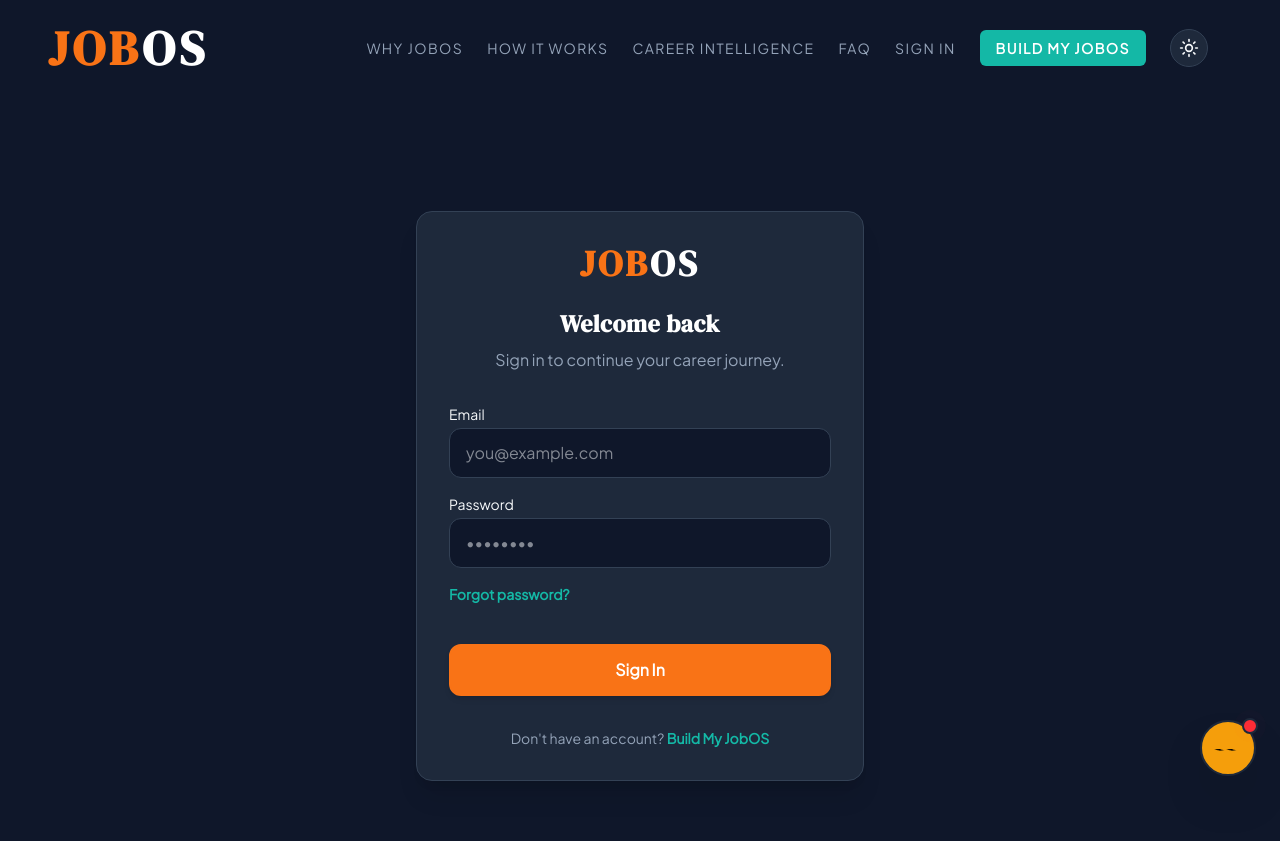
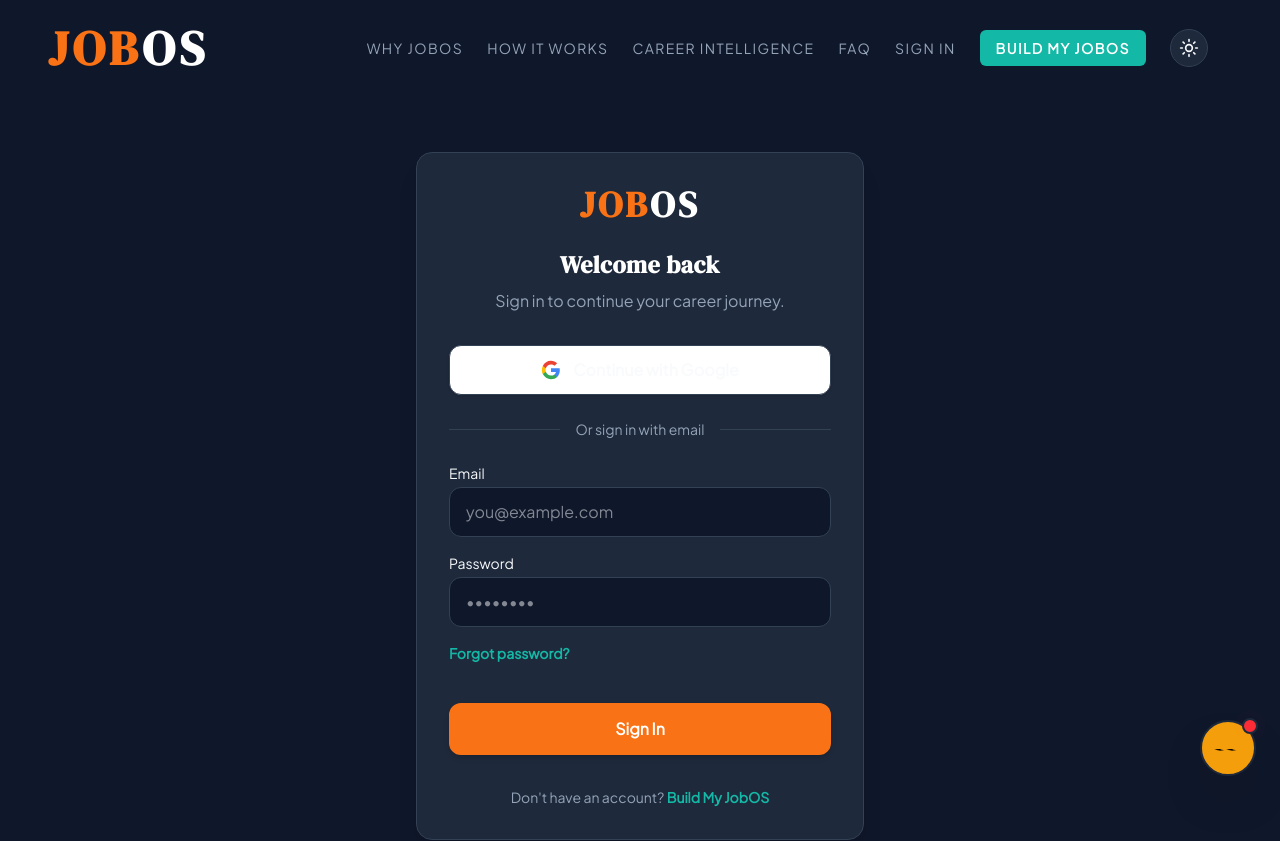
Before and after one commit to srikanthrajgir/jobos, a Next.js app: page /login in a window 1280 px wide. Shown: the top 841 px of the page. Built offline with nearby package versions, Linux system fonts and the light colour scheme.

Commit message:
Feat: Add Google OAuth (Sign in with Google) buttons and server actions

```diff
--- a/src/app/(auth)/login/page.tsx
+++ b/src/app/(auth)/login/page.tsx
@@ -1,11 +1,11 @@
 import Link from 'next/link';
-import { login } from '@/app/actions/auth';
+import { login, signInWithGoogle } from '@/app/actions/auth';
 
 export default async function LoginPage({ searchParams }: { searchParams: Promise<{ message?: string }> }) {
   const resolvedParams = await searchParams;
 
   return (
-    <div className="min-h-screen flex flex-col justify-center items-center bg-bg-main px-6">
+    <div className="min-h-screen flex flex-col justify-center items-center bg-bg-main px-6 py-12">
       <div className="w-full max-w-md bg-bg-card border border-border-light rounded-2xl shadow-xl p-8">
         <div className="text-center mb-8">
           <Link href="/" className="text-4xl font-display tracking-widest uppercase font-bold flex items-center justify-center">
@@ -13,6 +13,27 @@
           </Link>
           <h1 className="text-2xl font-bold mt-6">Welcome back</h1>
           <p className="text-text-muted mt-2">Sign in to continue your career journey.</p>
+        </div>
+
+        <form action={signInWithGoogle} className="mb-6">
+          <button type="submit" className="w-full bg-white border border-border-light text-text-charcoal py-3 rounded-xl font-bold hover:bg-gray-50 transition-all flex items-center justify-center shadow-sm">
+            <svg className="w-5 h-5 mr-3" viewBox="0 0 24 24">
+              <path d="M22.56 12.25c0-.78-.07-1.53-.2-2.25H12v4.26h5.92c-.26 1.37-1.04 2.53-2.21 3.31v2.77h3.57c2.08-1.92 3.28-4.74 3.28-8.09z" fill="#4285F4"/>
+              <path d="M12 23c2.97 0 5.46-.98 7.28-2.66l-3.57-2.77c-.98.66-2.23 1.06-3.71 1.06-2.86 0-5.29-1.93-6.16-4.53H2.18v2.84C3.99 20.53 7.7 23 12 23z" fill="#34A853"/>
+              <path d="M5.84 14.09c-.22-.66-.35-1.36-.35-2.09s.13-1.43.35-2.09V7.07H2.18C1.43 8.55 1 10.22 1 12s.43 3.45 1.18 4.93l2.85-2.22.81-.62z" fill="#FBBC05"/>
+              <path d="M12 5.38c1.62 0 3.06.56 4.21 1.64l3.15-3.15C17.45 2.09 14.97 1 12 1 7.7 1 3.99 3.47 2.18 7.07l3.66 2.84c.87-2.6 3.3-4.53 6.16-4.53z" fill="#EA4335"/>
+            </svg>
+            Continue with Google
+          </button>
+        </form>
+
+        <div className="relative my-6">
+          <div className="absolute inset-0 flex items-center">
+            <div className="w-full border-t border-border-light"></div>
+          </div>
+          <div className="relative flex justify-center text-sm">
+            <span className="px-4 bg-bg-card text-text-muted font-medium">Or sign in with email</span>
+          </div>
         </div>
 
         <form action={login} className="space-y-4">
--- a/src/app/(auth)/signup/page.tsx
+++ b/src/app/(auth)/signup/page.tsx
@@ -1,5 +1,5 @@
 import Link from 'next/link';
-import { signup } from '@/app/actions/auth';
+import { signup, signInWithGoogle } from '@/app/actions/auth';
 
 export default async function SignupPage({ searchParams }: { searchParams: Promise<{ message?: string }> }) {
   const resolvedParams = await searchParams;
@@ -13,6 +13,27 @@
           </Link>
           <h1 className="text-2xl font-bold mt-6">Create your account</h1>
           <p className="text-text-muted mt-2">Start turning your job hunt into a system.</p>
+        </div>
+
+        <form action={signInWithGoogle} className="mb-6">
+          <button type="submit" className="w-full bg-white border border-border-light text-text-charcoal py-3 rounded-xl font-bold hover:bg-gray-50 transition-all flex items-center justify-center shadow-sm">
+            <svg className="w-5 h-5 mr-3" viewBox="0 0 24 24">
+              <path d="M22.56 12.25c0-.78-.07-1.53-.2-2.25H12v4.26h5.92c-.26 1.37-1.04 2.53-2.21 3.31v2.77h3.57c2.08-1.92 3.28-4.74 3.28-8.09z" fill="#4285F4"/>
+              <path d="M12 23c2.97 0 5.46-.98 7.28-2.66l-3.57-2.77c-.98.66-2.23 1.06-3.71 1.06-2.86 0-5.29-1.93-6.16-4.53H2.18v2.84C3.99 20.53 7.7 23 12 23z" fill="#34A853"/>
+              <path d="M5.84 14.09c-.22-.66-.35-1.36-.35-2.09s.13-1.43.35-2.09V7.07H2.18C1.43 8.55 1 10.22 1 12s.43 3.45 1.18 4.93l2.85-2.22.81-.62z" fill="#FBBC05"/>
+              <path d="M12 5.38c1.62 0 3.06.56 4.21 1.64l3.15-3.15C17.45 2.09 14.97 1 12 1 7.7 1 3.99 3.47 2.18 7.07l3.66 2.84c.87-2.6 3.3-4.53 6.16-4.53z" fill="#EA4335"/>
+            </svg>
+            Continue with Google
+          </button>
+        </form>
+
+        <div className="relative my-6">
+          <div className="absolute inset-0 flex items-center">
+            <div className="w-full border-t border-border-light"></div>
+          </div>
+          <div className="relative flex justify-center text-sm">
+            <span className="px-4 bg-bg-card text-text-muted font-medium">Or sign up with email</span>
+          </div>
         </div>
 
         <form action={signup} className="space-y-4">
--- a/src/app/actions/auth.ts
+++ b/src/app/actions/auth.ts
@@ -2,6 +2,20 @@
 
 import { createClient } from '@/utils/supabase/server';
 import { redirect } from 'next/navigation';
+
+export async function signInWithGoogle() {
+  const supabase = await createClient();
+  const { data, error } = await supabase.auth.signInWithOAuth({
+    provider: 'google',
+    options: {
+      redirectTo: `${process.env.NEXT_PUBLIC_APP_URL}/auth/callback`,
+    },
+  });
+
+  if (data.url) {
+    redirect(data.url);
+  }
+}
 
 export async function login(formData: FormData) {
   const email = formData.get('email') as string;
```
